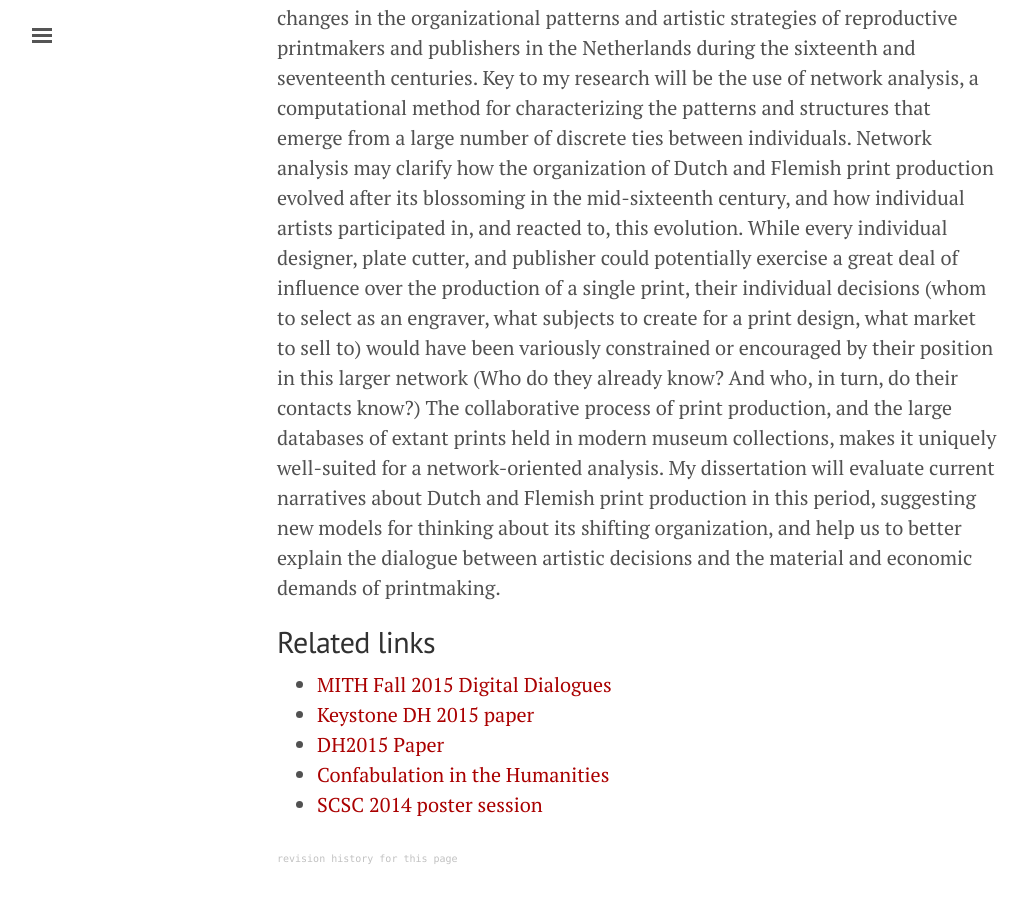
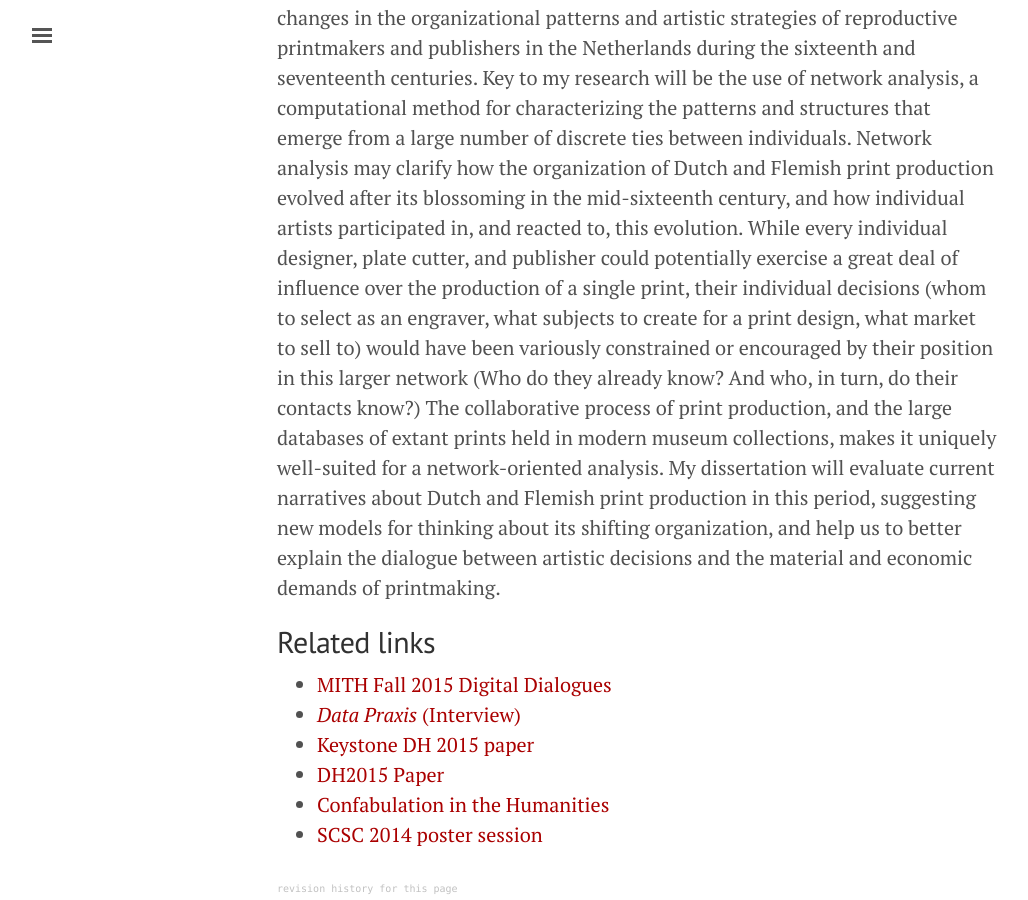
Before and after one commit to mdlincoln/mdlincoln.github.io, a Jekyll site: the page built from dissertation/index.md, in a window 1280 px wide and 900 px high, scrolled down 1253 px. Shown: the whole window, without its empty margins (3-1031 px from the left). Built offline with Jekyll 4.4.1, drawn with Linux system fonts in a browser that asks for light colours; nearby versions of some CDN libraries; before the commit the page ends 2123 px from its top, so only the background shows below that.

Commit message:
Diss link to Data Praxis interview

```diff
--- a/dissertation/index.md
+++ b/dissertation/index.md
@@ -30,6 +30,7 @@ My dissertation will evaluate current narratives about Dutch and Flemish print p
 ## Related links
 
 - [MITH Fall 2015 Digital Dialogues](http://mith.umd.edu/podcasts/dd-fall-2015-matthew-lincoln/)
+- [_Data Praxis_ (Interview)](/2015/10/27/data-praxis-interview.html)
 - [Keystone DH 2015 paper](/2015/08/04/keystone-dh-simulating-print-production-networks.html)
 - [DH2015 Paper](/2015/06/30/dh2015-modelling-the-international-printmaking-networks-of-early-modern-europe.html)
 - [Confabulation in the Humanities](/2015/03/21/confabulation-in-the-humanities.html)
```
